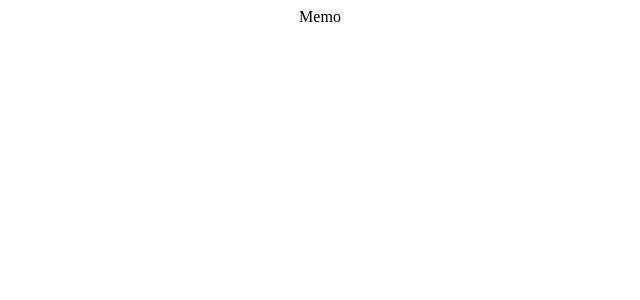
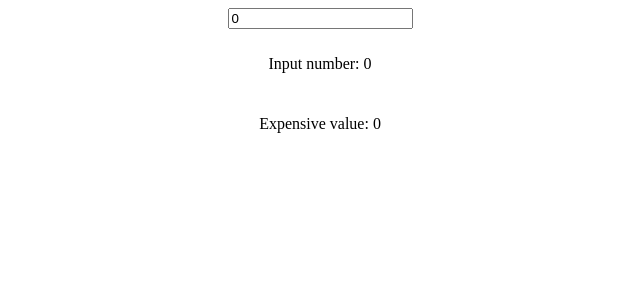
Before and after one commit to mmal3k/ReactHooks, a React (Vite) app: page /memo in a window 1280 px wide. Shown: the top 300 px of the page, without its empty margins (320-960 px from the left). Built offline with nearby package versions, Linux system fonts and the light colour scheme.

Commit message:
add hooks code

```diff
--- a/src/App.jsx
+++ b/src/App.jsx
@@ -19,9 +19,8 @@ const App = () => {
         <Route path="/memo" element={<Memo/>} />
         <Route path="/context" element={<Context/>} />
         <Route path="/callback" element={<Callback/>} />
-        <Route path="/reference" element={<Reference/>} />
+        <Route path="/ref" element={<Reference/>} />
         <Route path="/layouteffect" element={<LayoutEffect/>} />
-
       </Routes>
     </BrowserRouter>
   );
--- a/src/Callback/List.jsx
+++ b/src/Callback/List.jsx
@@ -4,7 +4,7 @@ const List = ({ getItems }) => {
   const [items, setItems] = useState([]);
 
   useEffect(()=>{
-    setItems(getItems())
+    setItems(getItems(4))
     console.log("updating items");
   },[getItems])
 
--- a/src/Callback/index.jsx
+++ b/src/Callback/index.jsx
@@ -1,4 +1,4 @@
-import React, { useCallback, useState } from "react";
+import React, { useCallback, useMemo, useState } from "react";
 import List from "./List";
 import "./index.css";
 
@@ -6,9 +6,13 @@ const Callback = () => {
   const [number, setNumber] = useState(1);
   const [dark, setDark] = useState(false);
 
-  const getItems = () => {
-    return [number, number + 1];
-  };
+  const getItems = useCallback((inc) => {
+    return [number+inc, number + 1+inc, number + 2+inc];
+  }, [number]);
+
+  // const getItems = useMemo(() => {
+  //   return [number, number + 1, number + 2];
+  // },[number]);
 
   const theme = {
     backgroundColor: dark ? "#444" : "#fff",
--- a/src/Context/index.jsx
+++ b/src/Context/index.jsx
@@ -1,10 +1,13 @@
-import React from 'react'
-import "./index.css"
+import React, { createContext } from "react";
+import "./index.css";
+
+const UserContext = createContext();
+
+
 
 const Context = () => {
-  return (
-    <div>Context</div>
-  )
-}
+  const user = { name: "Karim", age: 20 };
+  return <UserContext.Provider value={user}>{children}</UserContext.Provider>;
+};
 
-export default Context
+export default Context;
--- a/src/Effect/index.jsx
+++ b/src/Effect/index.jsx
@@ -5,14 +5,13 @@ const Effect = () => {
   const [count, setCount] = useState(0);
 
   useEffect(() => {
-    console.log("Effect triggered!");
-  }, []);
+    document.title = `You clicked ${count} times`;
+  });
 
   return (
     <div>
-      <h2>Effect Component</h2>
-      <p>Count: {count}</p>
-      <button onClick={() => setCount(count + 1)}>Increment Count</button>
+      <p>You clicked {count} times</p>
+      <button onClick={() => setCount(count + 1)}>Click me to increment</button>
     </div>
   );
 };
--- a/src/Memo/index.jsx
+++ b/src/Memo/index.jsx
@@ -1,10 +1,35 @@
-import React from 'react'
-import "./index.css"
+import React, { useMemo, useState } from "react";
+import "./index.css";
+
+function ExpensiveCalculation({ num }) {
+  const computeExpensiveValue = (num) => {
+    console.log("Computing expensive value...");
+    // Simulating an expensive computation
+    return num * 2;
+  };
+
+  const memoizedValue = useMemo(() => computeExpensiveValue(num), [num]);
+
+  return (
+    <div>
+      <p>Input number: {num}</p>
+      <p>Expensive value: {memoizedValue}</p>
+    </div>
+  );
+}
 
 const Memo = () => {
+  const [input, setInput] = useState(0);
   return (
-    <div>Memo</div>
-  )
-}
+    <div>
+      <input
+        type="number"
+        value={input}
+        onChange={(e) => setInput(parseInt(e.target.value))}
+      />
+      <ExpensiveCalculation num={input} />
+    </div>
+  );
+};
 
-export default Memo
+export default Memo;
--- a/src/Ref/index.jsx
+++ b/src/Ref/index.jsx
@@ -5,8 +5,11 @@ const Reference = () => {
   const renderCount = useRef(0);
   const inputRef = useRef();
 
+
+
   useEffect(() => {
     renderCount.current = renderCount.current + 1;
+
   });
 
   const handleFocus = () => {
@@ -23,7 +26,7 @@ const Reference = () => {
         onChange={(e) => setName(e.target.value)}
       />
       <div>my Name is {name}</div>
-      <div>Irendered {renderCount.current}</div>
+      <div>I rendered {renderCount.current}</div>
       <button onClick={handleFocus}>focus</button>
     </div>
   );
```
Also changed, not shown: src/App.css (+4 -4 lines), src/Context/UserInfo.jsx (added, +15 -0 lines).
